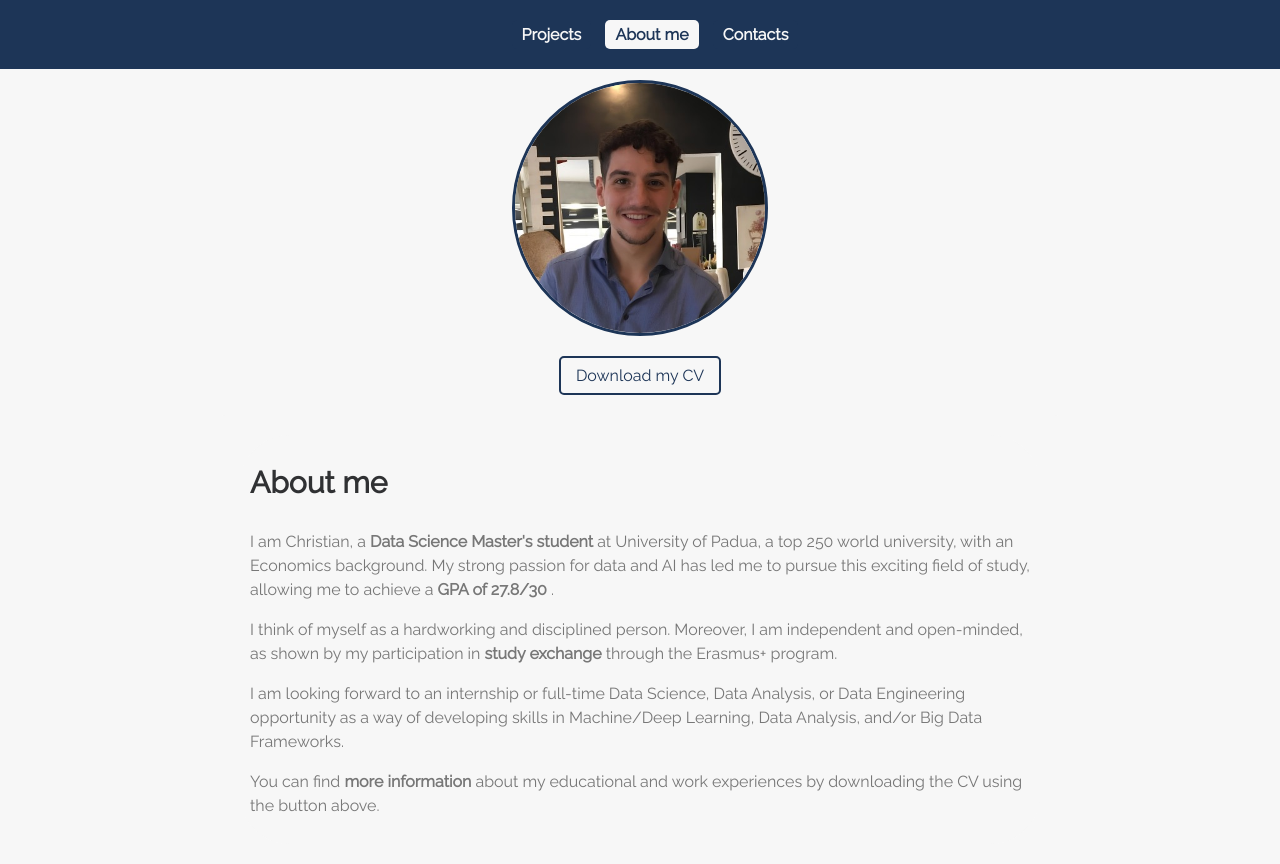
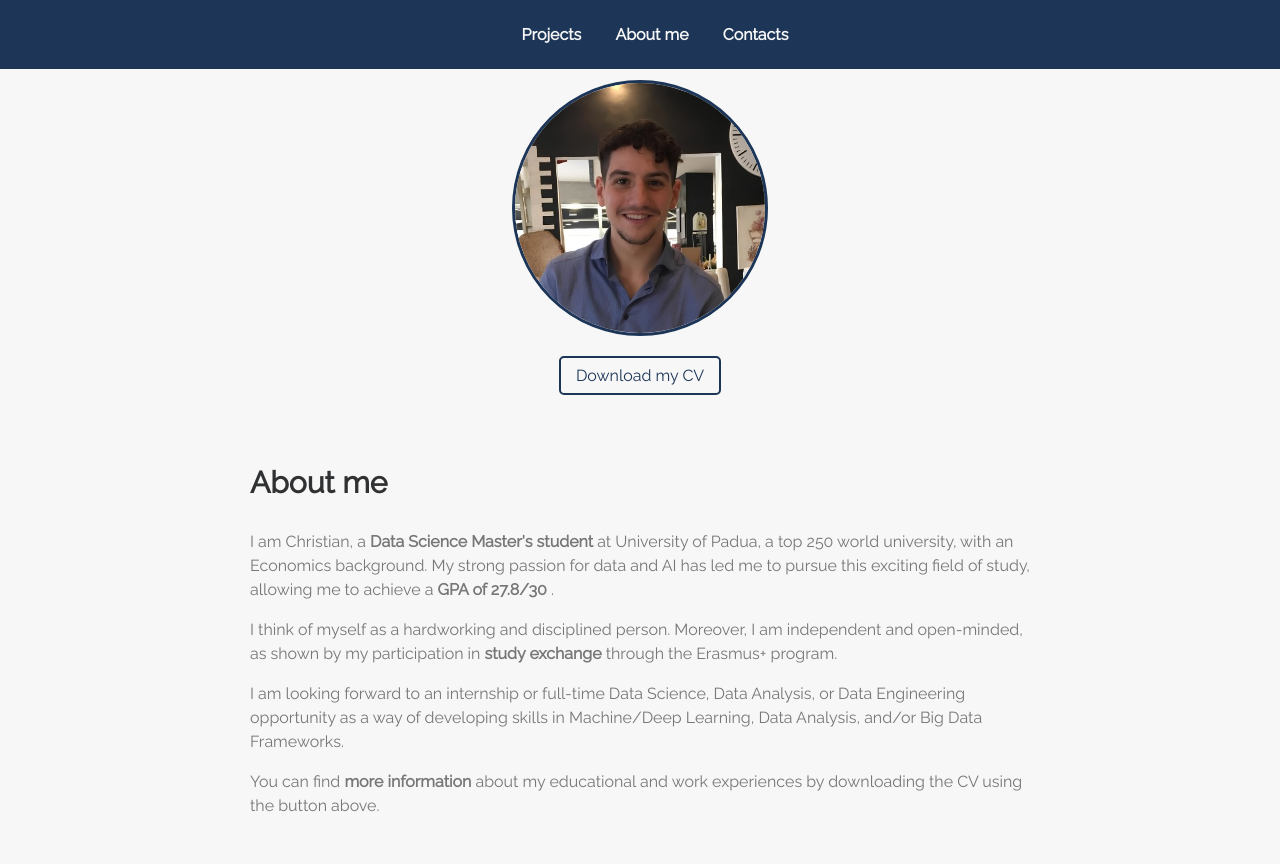
Before and after one commit to Christian-Bustos/Christian-Bustos.github.io, a plain HTML site: page About-me/index.html in a window 1280 px wide. Drawn offline with Linux system fonts and the light colour scheme.

Commit message:
Update index.html

```diff
--- a/About-me/index.html
+++ b/About-me/index.html
@@ -171,7 +171,7 @@
     <header class="fixed-header">
         <nav>
             <a href="https://Christian-Bustos.github.io/projects">Projects</a>
-            <a href="#" class="active">About me</a>
+            <a href="https://Christian-Bustos.github.io/About-me">About me</a>
             <a href="https://Christian-Bustos.github.io/contacts">Contacts</a>
         </nav>
     </header>
```
